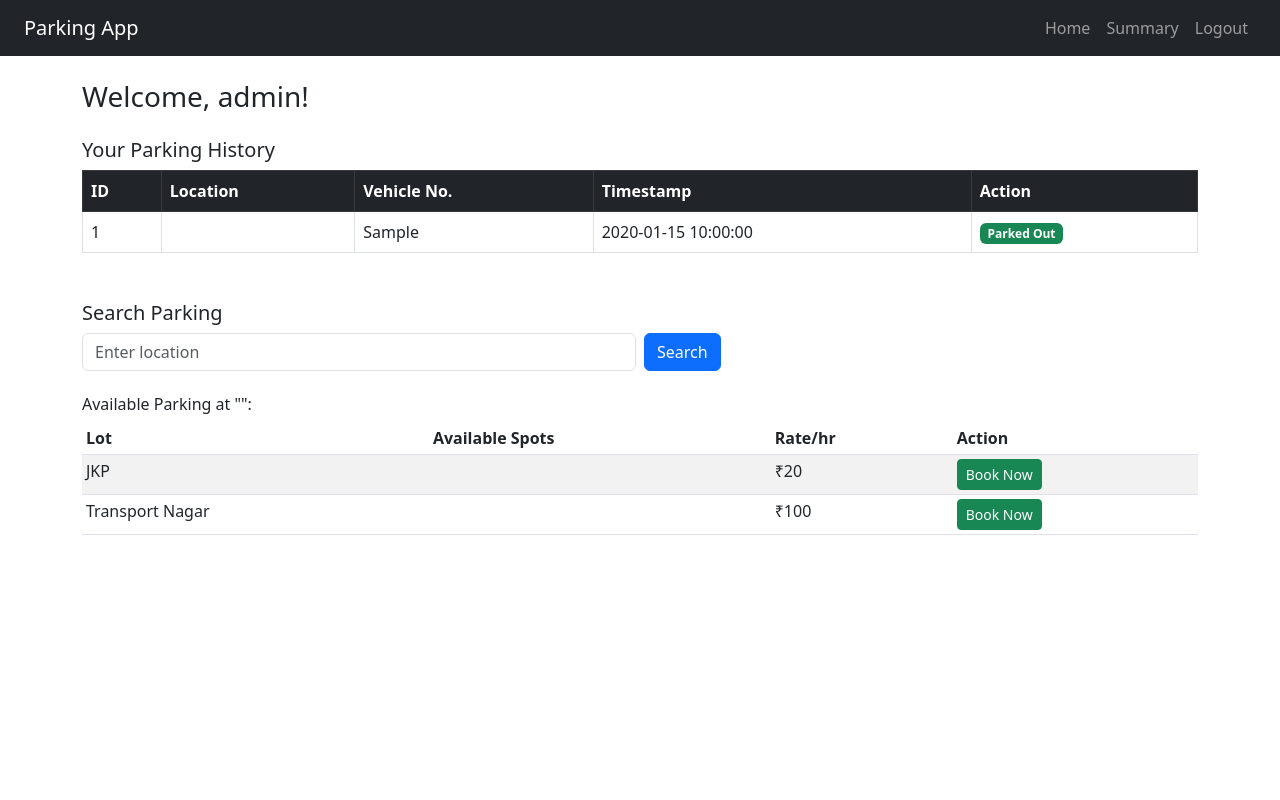
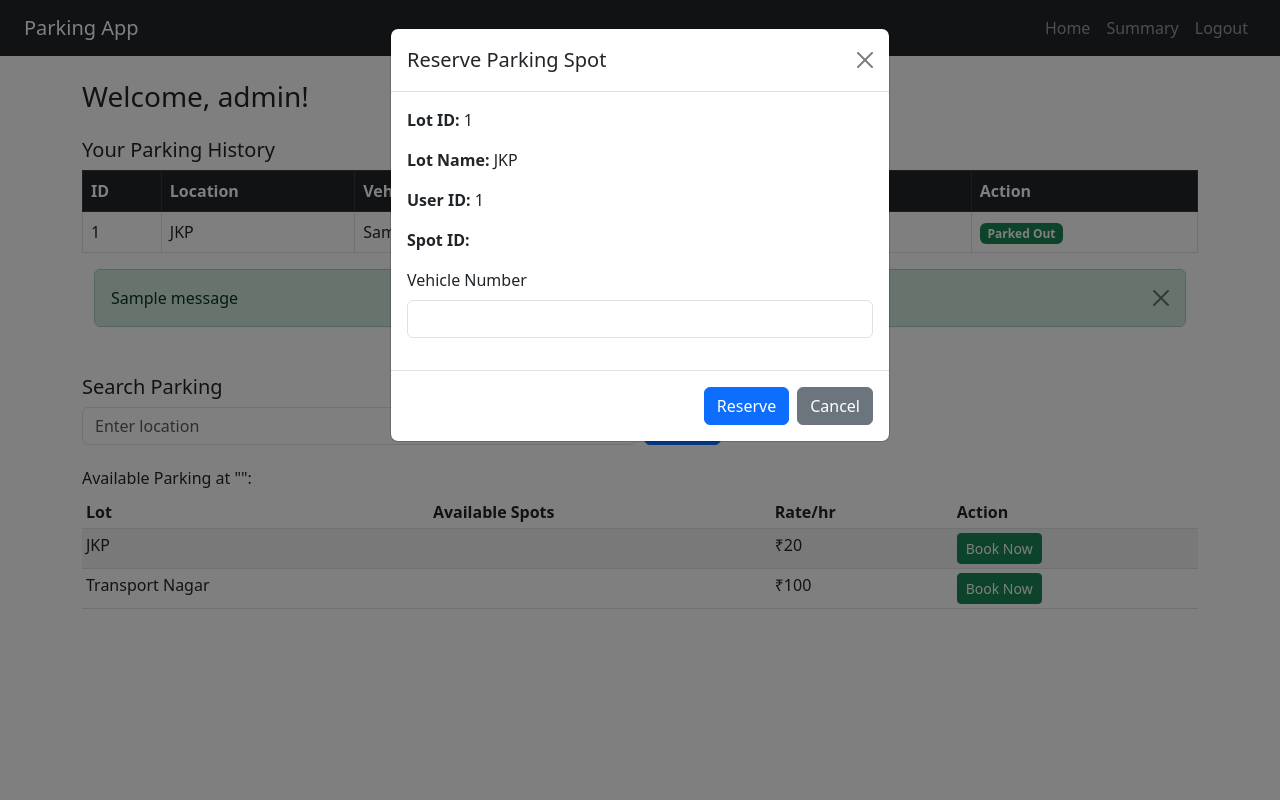
Before and after one commit to aditya-vardhan-singh/Instance, a Flask app: template app/templates/user_home.html in a window 1280 px wide, after a click on "Book Now". Run offline with Flask 3, Linux system fonts and the light colour scheme; the template is opened without the code that fills it: values that come from a table or form of the project are taken from there, others are empty; tables that the repository leaves empty hold one stand-in row (values such as "Sample post"); one stand-in notice (Sample message) is shown; data that the repository does not hold is empty.

Commit message:
user-changes

```diff
--- a/app/models/parking_record.py
+++ b/app/models/parking_record.py
@@ -13,3 +13,5 @@ class ParkingRecord(db.Model):
     end_time = db.Column(db.DateTime, nullable=True)
     status = db.Column(db.String(20), default='parked')  # parked or released
     charge = db.Column(db.Float, default=0.0)
+
+    lot = db.relationship('ParkingLot', backref='records')
--- a/app/routes/user.py
+++ b/app/routes/user.py
@@ -6,10 +6,6 @@ from collections import namedtuple
 
 user_bp = Blueprint('user', __name__, url_prefix='/user')
 
-
-# Define mock structure
-Lot = namedtuple('Lot', ['location'])
-Record = namedtuple('Record', ['id', 'lot', 'vehicle_no', 'start_time', 'status', 'spot_id', 'charge'])
 
 @user_bp.route('/dashboard')
 def dashboard():
@@ -27,72 +23,66 @@ def dashboard():
 
     return render_template('user_home.html', user=user, history=history, parking_lots=None, search_location=None)
 
-
-# @user_bp.route('/dashboard')
-# def dashboard():
-#     if 'user_id' not in session:
-#         return redirect(url_for('auth.login'))
-
-#     # Sample user
-#     user = {
-#         'id': 1,
-#         'name': 'Aditya'
-#     }
-
-#     # Sample records
-#     history = [
-#         Record(
-#             id=101,
-#             lot=Lot(location='Chatori Gali'),
-#             vehicle_no='UP32FZ0001',
-#             start_time=datetime.now() - timedelta(hours=2),
-#             status='parked',
-#             spot_id='A303-126',
-#             charge=None
-#         ),
-#         Record(
-#             id=102,
-#             lot=Lot(location='Cyber Hub'),
-#             vehicle_no='DL8CAF7865',
-#             start_time=datetime.now() - timedelta(days=1, hours=3),
-#             status='released',
-#             spot_id='A404-011',
-#             charge=40.00
-#         )
-#     ]
-
-#     return render_template(
-#         'user_home.html',
-#         user=user,
-#         history=history,
-#         parking_lots=None,
-#     )
-
-# @user_bp.route('/search')
-# def search_parking():
-#     if 'user_id' not in session:
-#         return redirect(url_for('auth.login'))
-
-#     location = request.args.get('location')
-#     user = User.query.get(session['user_id'])
-#     history = ParkingRecord.query.filter_by(user_id=user.id).order_by(ParkingRecord.start_time.desc()).all()
-
-#     parking_lots = ParkingLot.query.filter(ParkingLot.location.ilike(f'%{location}%')).all()
-
-#     return render_template('user_home.html', user=user, history=history, parking_lots=parking_lots, search_location=location)
-
 @user_bp.route('/search', methods=['GET'])
 def search_parking():
-    location = request.args.get('location')
+    location = request.args.get('name')
     user_id = session.get('user_id')
     user = User.query.get(user_id)
 
-    parking_lots = ParkingLot.query.filter(ParkingLot.location.ilike(f"%{location}%")).all()
+    parking_lots = ParkingLot.query.filter(ParkingLot.address.ilike(f"%{location}%")).all()
+
+    # Dynamically attach available spot count
+    for lot in parking_lots:
+        lot.available_spots = ParkingSpot.query.filter_by(lot_id=lot.id, is_available=True).count()
 
     history = ParkingRecord.query.filter_by(user_id=user_id).order_by(ParkingRecord.start_time.desc()).all()
 
     return render_template('user_home.html', user=user, history=history,
                            parking_lots=parking_lots, search_location=location)
+
+
+@user_bp.route('/available_spot/<int:lot_id>')
+def available_spot(lot_id):
+    spot = ParkingSpot.query.filter_by(lot_id=lot_id, status='available').first()
+    if spot:
+        return jsonify({'spot_id': spot.id})
+    return jsonify({'spot_id': None})
+
+
+@user_bp.route('/reserve_spot', methods=['POST'])
+def reserve_spot():
+    spot_id = request.form.get('spot_id')
+    lot_id = request.form.get('lot_id')
+    user_id = request.form.get('user_id')
+    vehicle_no = request.form.get('vehicle_no')
+
+    spot = ParkingSpot.query.get(spot_id)
+    if not spot or not spot.is_available:
+        flash('Spot is not available. Please try another one.', 'danger')
+        return redirect(url_for('user.dashboard'))
+
+    # Create new parking record
+    new_record = ParkingRecord(
+        user_id=user_id,
+        lot_id=lot_id,
+        spot_id=spot_id,
+        vehicle_no=vehicle_no,
+        status='parked'
+    )
+
+    print('Spot ID:', spot_id)
+    print('Spot exists:', bool(spot))
+    print('Is available:', spot.is_available if spot else 'N/A')
+
+
+    # Mark the spot as unavailable
+    spot.is_available = False
+
+    db.session.add(new_record)
+    db.session.commit()
+
+    flash('Parking spot reserved successfully!', 'success')
+    return redirect(url_for('user_home.html'))
 
 
 @user_bp.route('/book/<int:lot_id>', methods=['POST'])
--- a/app/templates/admin_home.html
+++ b/app/templates/admin_home.html
@@ -45,7 +45,7 @@
       </span>
 
       <!-- Spot Modal -->
-      {% include "./spot_modal.html" %} {% endfor %}
+      {% include "spot_modal.html" %} {% endfor %}
     </div>
   </div>
 
--- /dev/null
+++ b/app/templates/book_modal.html
@@ -0,0 +1,36 @@
+<div class="modal fade" id="bookModal" tabindex="-1" aria-labelledby="bookModalLabel" aria-hidden="true">
+  <div class="modal-dialog">
+    <form method="POST" action="{{ url_for('user.reserve_spot') }}">
+      <div class="modal-content">
+        <div class="modal-header">
+          <h5 class="modal-title" id="bookModalLabel">Reserve Parking Spot</h5>
+          <button type="button" class="btn-close" data-bs-dismiss="modal" aria-label="Close"></button>
+        </div>
+
+        <div class="modal-body">
+          <!-- Hidden Fields -->
+          <input type="hidden" name="lot_id" id="modalLotId">
+          <input type="hidden" name="user_id" id="modalUserId">
+          <input type="hidden" name="spot_id" id="modalSpotId">
+
+          <!-- Prefilled & Visible Info -->
+          <p><strong>Lot ID:</strong> <span id="displayLotId"></span></p>
+          <p><strong>Lot Name:</strong> <span id="modalLotName"></span></p>
+          <p><strong>User ID:</strong> <span id="displayUserId"></span></p>
+          <p><strong>Spot ID:</strong> <span id="displaySpotId"></span></p>
+
+          <!-- Vehicle Number Input -->
+          <div class="mb-3">
+            <label for="vehicle_no" class="form-label">Vehicle Number</label>
+            <input type="text" class="form-control" name="vehicle_no" id="vehicle_no" required>
+          </div>
+        </div>
+
+        <div class="modal-footer">
+          <button type="submit" class="btn btn-primary">Reserve</button>
+          <button type="button" class="btn btn-secondary" data-bs-dismiss="modal">Cancel</button>
+        </div>
+      </div>
+    </form>
+  </div>
+</div>
--- a/app/templates/spot_modal.html
+++ b/app/templates/spot_modal.html
@@ -1,8 +1,8 @@
-<div class="modal fade" id="spotModal-{{ spot.id }}" tabindex="-1" aria-labelledby="spotModalLabel-{{ spot.id }}" aria-hidden="true">
+<div class="modal fade" id="spotModal-{{ lot.id }}-{{ spot.id }}" tabindex="-1" aria-labelledby="spotModalLabel-{{ lot.id }}-{{ spot.id }}" aria-hidden="true">
   <div class="modal-dialog">
     <div class="modal-content">
       <div class="modal-header">
-        <h5 class="modal-title" id="spotModalLabel-{{ spot.id }}">Parking Spot #{{ spot.id }}</h5>
+        <h5 class="modal-title" id="spotModalLabel-{{ lot.id }}-{{ spot.id }}">Parking Spot #{{ spot.id }}</h5>
         <button type="button" class="btn-close" data-bs-dismiss="modal" aria-label="Close"></button>
       </div>
 
--- a/app/templates/user_home.html
+++ b/app/templates/user_home.html
@@ -19,7 +19,7 @@
    {% for record in history %}
 <tr>
   <td>{{ record.id }}</td>
-  <td>{{ record.lot.location }}</td>
+  <td>{{ record.lot.name }}</td>
   <td>{{ record.vehicle_no }}</td>
   <td>{{ record.start_time.strftime('%Y-%m-%d %H:%M:%S') }}</td>
   <td>
@@ -45,11 +45,25 @@
   </tbody>
 </table>
 
+{% with messages = get_flashed_messages(with_categories=true) %}
+  {% if messages %}
+    <div class="container mt-3">
+      {% for category, message in messages %}
+        <div class="alert alert-{{ category }} alert-dismissible fade show" role="alert">
+          {{ message }}
+          <button type="button" class="btn-close" data-bs-dismiss="alert"></button>
+        </div>
+      {% endfor %}
+    </div>
+  {% endif %}
+{% endwith %}
+
+
 <!-- Search Parking Section -->
 <h5 class="mt-5">Search Parking</h5>
 <form method="GET" action="{{ url_for('user.search_parking') }}" class="row g-2">
   <div class="col-md-6">
-    <input type="text" class="form-control" name="location" placeholder="Enter location" required>
+    <input type="text" class="form-control" name="name" placeholder="Enter location" required>
   </div>
   <div class="col-md-2">
     <button type="submit" class="btn btn-primary">Search</button>
@@ -75,22 +89,25 @@
       <td>₹{{ lot.rate }}</td>
       <td>
         <!-- Replace link with modal trigger button -->
-        <button
-          class="btn btn-success btn-sm"
+        <!-- Inside the table row -->
+<button class="btn btn-success btn-sm"
         data-bs-toggle="modal"
         data-bs-target="#bookModal"
+
         data-lot="{{ lot.id }}"
-          data-lotname="{{ lot.name }}"
         data-user="{{ user.id }}"
-        >
+        data-lotname="{{ lot.name }}">
   Book Now
 </button>
+
+
       </td>
     </tr>
     {% endfor %}
   </tbody>
 </table>
 {% endif %}
+{% include "book_modal.html" %}
 
 
 <!-- Release Modal -->
@@ -140,5 +157,41 @@
     });
   });
 </script>
+<!-- Bootstrap Bundle with Popper -->
+<script src="https://cdn.jsdelivr.net/npm/bootstrap@5.3.0/dist/js/bootstrap.bundle.min.js"></script>
+
+<script>
+  document.addEventListener('DOMContentLoaded', function () {
+    const bookModal = document.getElementById('bookModal');
+
+    bookModal.addEventListener('show.bs.modal', function (event) {
+      const button = event.relatedTarget;
+
+      const lotId = button.getAttribute('data-lot');
+      const lotName = button.getAttribute('data-lotname');
+      const userId = button.getAttribute('data-user');
+
+      // Fill visible fields
+      document.getElementById('displayLotId').textContent = lotId;
+      document.getElementById('modalLotName').textContent = lotName;
+      document.getElementById('displayUserId').textContent = userId;
+
+      // Fill hidden form inputs
+      document.getElementById('modalLotId').value = lotId;
+      document.getElementById('modalUserId').value = userId;
+
+      // Fetch and fill available spot ID
+      fetch(`/user/available_spot/${lotId}`)
+        .then(response => response.json())
+        .then(data => {
+          const spotId = data.spot_id || '';
+          document.getElementById('modalSpotId').value = spotId;
+          document.getElementById('displaySpotId').textContent = spotId;
+        });
+    });
+  });
+</script>
+
+
 
 {% endblock %}
```
Lines whose indentation alone changed are shown as unchanged.
